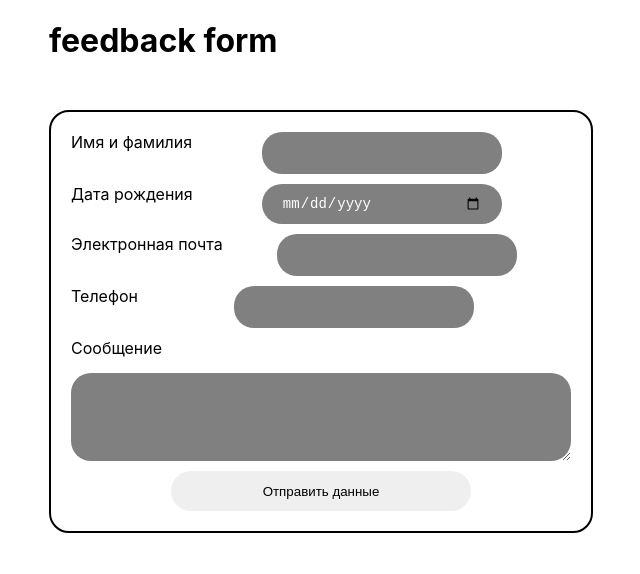
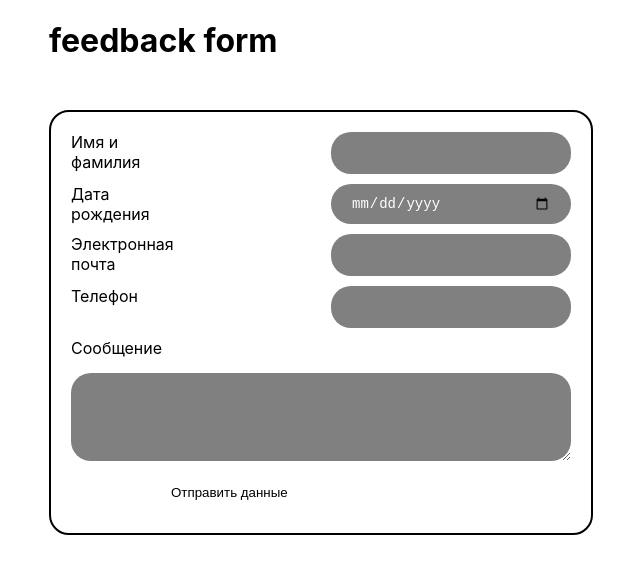
Before and after one commit to VanKertiss/feedback-form, a React (Create React App) app: page / in a window 1280 px wide. Shown: the top 574 px of the page, without its empty margins (341-981 px from the left). Built offline with nearby package versions, Linux system fonts and the light colour scheme.

Commit message:
feat: add validate for message

```diff
--- a/package.json
+++ b/package.json
@@ -3,6 +3,7 @@
   "version": "0.1.0",
   "private": true,
   "dependencies": {
+    "@reduxjs/toolkit": "^1.8.2",
     "@testing-library/jest-dom": "^5.16.4",
     "@testing-library/react": "^13.3.0",
     "@testing-library/user-event": "^13.5.0",
--- a/src/App.module.css
+++ b/src/App.module.css
@@ -48,6 +48,13 @@
   width: 500px;
 }
 
+.inputContainer{
+  width: 100%;
+  display: flex;
+  flex-direction: column;
+  align-items: flex-end;
+}
+
 .inputMessage{
   margin-top: 15px;
   box-sizing: border-box;
--- a/src/App.tsx
+++ b/src/App.tsx
@@ -1,3 +1,4 @@
+import { type } from '@testing-library/user-event/dist/type';
 import HS from './App.module.css';
 import Date from './components/date/Date';
 import Email from './components/email/Email';
@@ -6,7 +7,8 @@ import Name from './components/name/Name';
 import Phone from './components/phone/Phone';
 
 function App() {
-  return (
+
+   return (
     <div className={HS.container}>
       <h1>feedback form</h1>
       <form className={HS.formContainer} action="" method="post">
@@ -15,7 +17,7 @@ function App() {
         <Email />
         <Phone />
         <Message />
-        <input className={HS.submitButton} type="button" value="Отправить данные" />
+        <input className={HS.submitButton} value="Отправить данные" />
       </form>
     </div>
   );
--- a/src/components/date/Date.tsx
+++ b/src/components/date/Date.tsx
@@ -12,13 +12,17 @@ const Date = () => {
     return (
         <div className={HS.formItem}>
             <label htmlFor="date"> Дата рождения</label>
+            <div className={HS.inputContainer}>
                 <input
+                    name='date'
                     id='date'
                     onInput={changeInput}
                     className={HS.inputDate}
                     type="date"
                     value={date} />
                 <span className={HS.error}></span>
+            </div>
+
 
         </div>
     );
--- a/src/components/email/Email.tsx
+++ b/src/components/email/Email.tsx
@@ -10,7 +10,7 @@ const Email = () => {
     const changeInput = (e: React.FormEvent<HTMLInputElement>) => {
         setEmail(e.currentTarget.value);
         console.log(email);
-        seEmailError(reg.test(e.currentTarget.value) == false
+        seEmailError(reg.test(e.currentTarget.value) === false
             ? 'Введите корректный e-mail'
             : '')
     }
@@ -18,13 +18,17 @@ const Email = () => {
     return (
         <div className={HS.formItem}>
             <label htmlFor="email"> Электронная почта</label>
+            <div className={HS.inputContainer}>
                 <input
+                    name='email'
                     id='email'
                     onInput={changeInput}
                     className={HS.inputEmail}
                     type="email"
                     value={email} />
                 <span className={HS.error}>{emailError}</span>
+            </div>
+
 
         </div>
     );
--- a/src/components/message/Message.tsx
+++ b/src/components/message/Message.tsx
@@ -3,24 +3,27 @@ import HS from '../../App.module.css';
 
 const Message = () => {
     const [message, setMessage] = useState('');
+    const [messageError, setMessageError] = useState('');
 
     const changeInput = (e: React.FormEvent<HTMLTextAreaElement>) => {
-        setMessage(e.currentTarget.value)
-        console.log(message);
+        setMessage(e.currentTarget.value);
+        setMessageError(e.currentTarget.value.length < 10 ? 'длинна сообщения не менее 10-и символов' : '');
     }
 
     return (
         <div className={HS.messageContainer}>
             <label htmlFor="email"> Сообщение</label>
-            <textarea
-                id='message'
-                onInput={changeInput}
-                className={HS.inputMessage}
-                value={message}
-                rows= {3}
-                maxLength= {300}
- />
-            <span className={HS.error}></span>
+            <div className={HS.inputContainer}>
+                <textarea
+                    id='message'
+                    onInput={changeInput}
+                    className={HS.inputMessage}
+                    value={message}
+                    rows={3}
+                    maxLength={300} />
+                <span className={HS.error}>{messageError}</span>
+            </div>
+
 
         </div>
     );
--- a/src/components/name/Name.tsx
+++ b/src/components/name/Name.tsx
@@ -6,10 +6,10 @@ const Name = () => {
     const [nameError, setNameError] = useState('')
 
     const changeInput = (e: React.FormEvent<HTMLInputElement>) => {
-        const nameData = e.currentTarget.value.toUpperCase().replace(/ +/g," ");
+        const nameData = e.currentTarget.value.toUpperCase().replace(/ +/g, " ");
         setName(nameData);
 
-        const nameArr = e.currentTarget.value.toUpperCase().replace(/ +/g," ").split(' ');
+        const nameArr = e.currentTarget.value.toUpperCase().replace(/ +/g, " ").split(' ');
         console.log(nameArr);
 
         setNameError(nameArr.length !== 2
@@ -19,21 +19,23 @@ const Name = () => {
                 : nameArr[0].length > 30 || +nameArr[1].length > 30
                     ? 'Имя и фамилия состоят не , более чем из тридцати букв'
                     : /[A-Z]/i.test(nameData)
-                        ?  ''
-                        : 'Только латинские буквы' );
+                        ? ''
+                        : 'Только латинские буквы');
     }
 
     return (
         <div className={HS.formItem}>
             <label htmlFor="name"> Имя и фамилия</label>
+            <div className={HS.inputContainer}>
                 <input
+                    name='name'
                     id='name'
                     onChange={changeInput}
                     className={HS.inputName}
                     type="text"
                     value={name} />
                 <span className={HS.error}>{nameError}</span>
-
+            </div>
         </div>
     );
 }
--- a/src/components/phone/Phone.tsx
+++ b/src/components/phone/Phone.tsx
@@ -12,13 +12,17 @@ const Phone = () => {
     return (
         <div className={HS.formItem}>
             <label htmlFor="phone"> Телефон</label>
+            <div className={HS.inputContainer}>
                 <input
+                    name='phone'
                     id='phone'
                     onInput={changeInput}
                     className={HS.inputPhone}
                     type="tel"
                     value={phone} />
                 <span className={HS.error}></span>
+            </div>
+
 
         </div>
     );
```
Also changed, not shown: src/logo.svg (deleted), 1 other file (tests, documents, lock files or other folders). Lines whose indentation alone changed are shown as unchanged.
